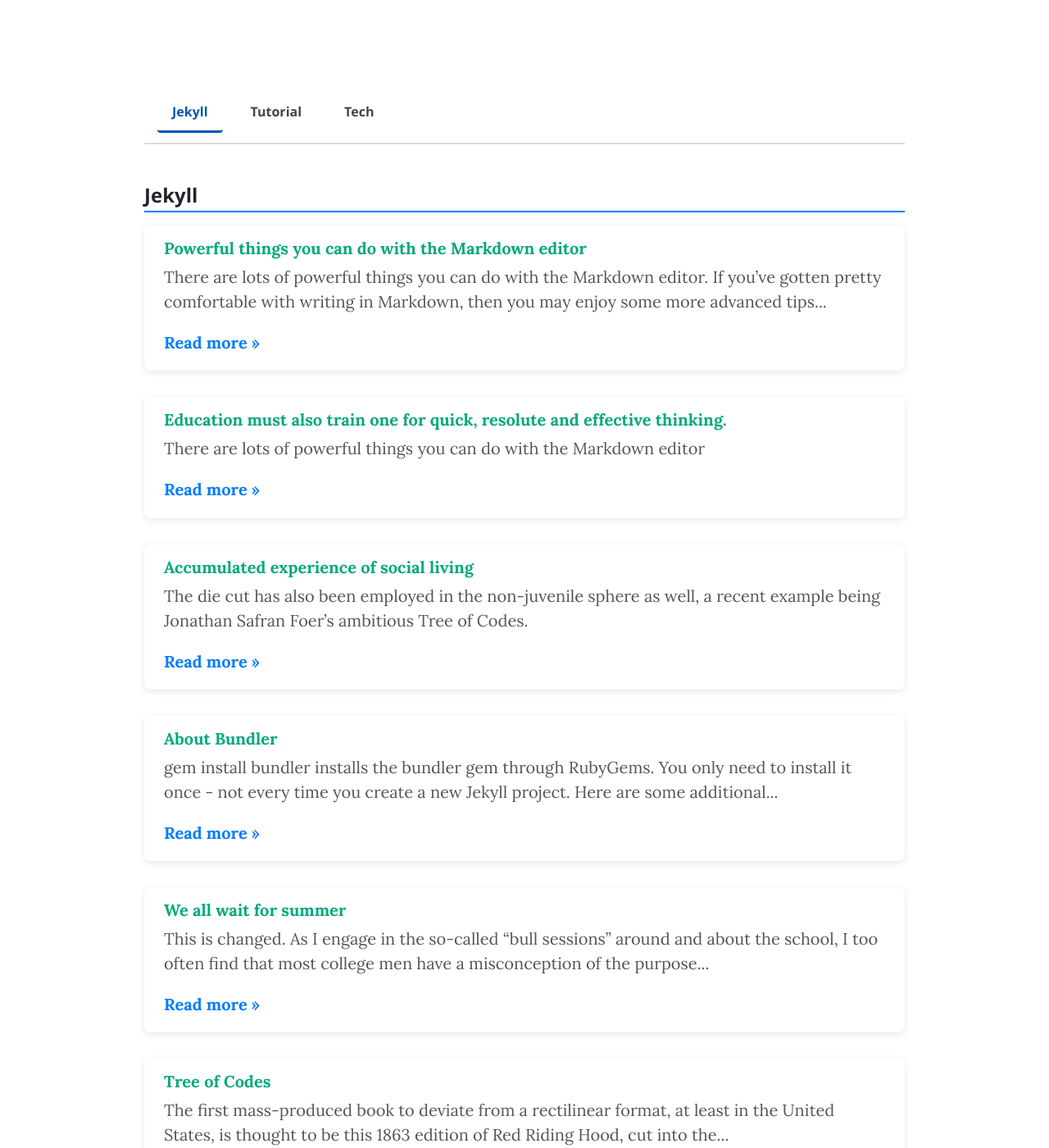
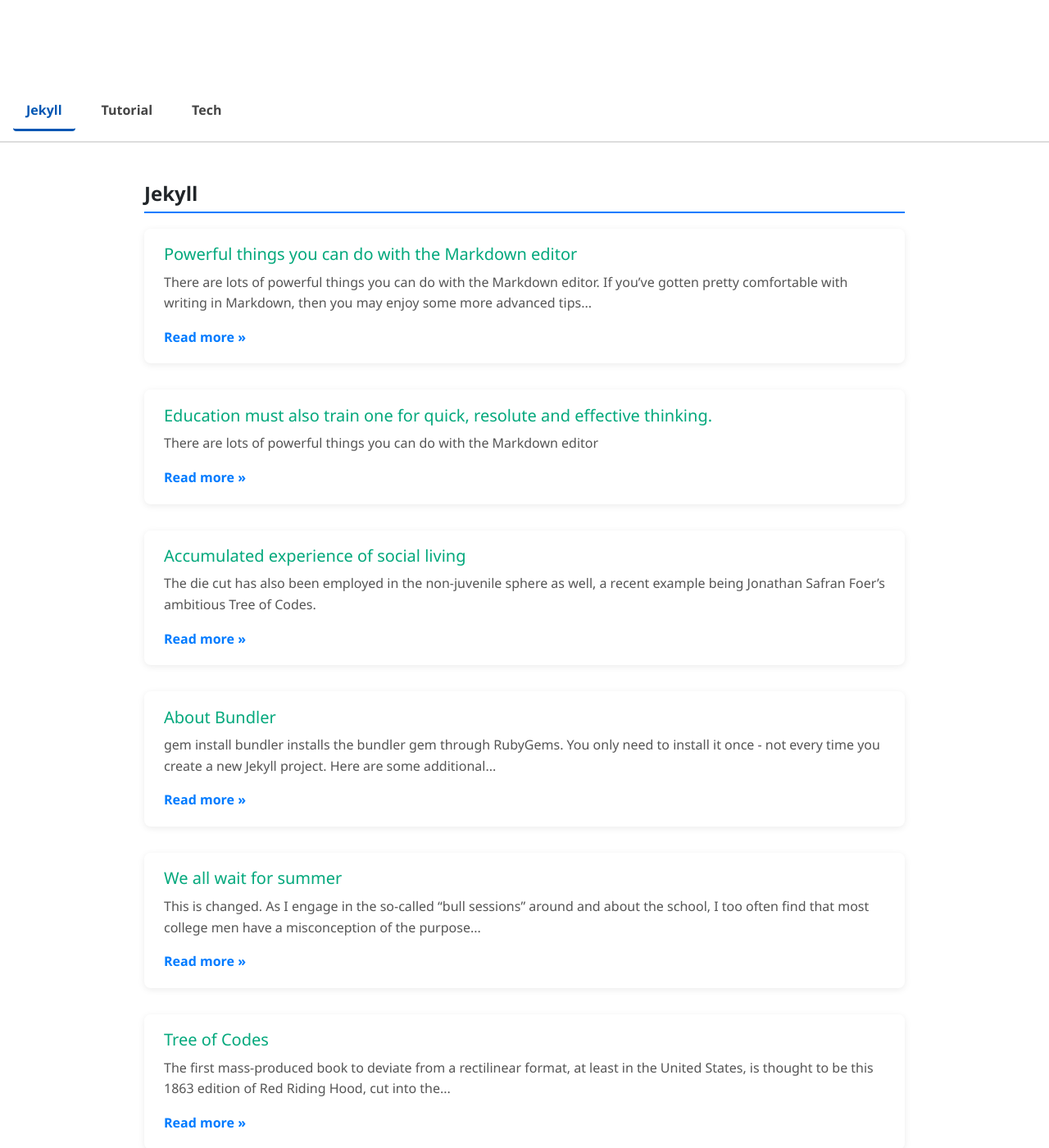
Before and after one commit to Rayean-Mahmud/rayean-mahmud.github.io, a Jekyll site: the page built from _pages/categories.html, in a window 1280 px wide and 1400 px high. Shown: the whole window at 82% size. Built offline with Jekyll 4.4.1, drawn with Linux system fonts in a browser that asks for light colours; nearby versions of some CDN libraries.

Commit message:
Update categories.html

```diff
--- a/_pages/categories.html
+++ b/_pages/categories.html
@@ -4,10 +4,14 @@
 permalink: "/categories.html"
 ---
 <style>
-  /* Container */
+  /* Page setup */
+  body > header, .site-header {
+    display: none !important;
+  }
+
   .container {
     max-width: 960px;
-    margin: 2rem auto 4rem;
+    margin: 2rem auto;
     padding: 0 1rem;
   }
 
@@ -16,200 +20,188 @@
     position: sticky;
     top: 0;
     background: #fff;
-    z-index: 9999;
+    z-index: 1000;
     display: flex;
+    overflow-x: auto;
     gap: 1rem;
-    overflow-x: auto;
     padding: 0.75rem 1rem;
     border-bottom: 2px solid #ddd;
     scrollbar-width: thin;
-    scrollbar-color: #888 transparent;
+    scrollbar-color: #aaa transparent;
   }
+
   .categories-bar::-webkit-scrollbar {
     height: 6px;
   }
+
   .categories-bar::-webkit-scrollbar-thumb {
-    background-color: #888;
+    background-color: #aaa;
     border-radius: 3px;
   }
-  .categories-bar::-webkit-scrollbar-track {
-    background: transparent;
-  }
 
-  /* Category links */
   .categories-bar a {
     text-decoration: none;
     color: #444;
     font-weight: 600;
-    padding: 10px 18px;
+    padding: 10px 16px;
     border-bottom: 3px solid transparent;
     text-transform: capitalize;
-    transition: color 0.3s ease, border-color 0.3s ease;
+    transition: all 0.3s ease;
     white-space: nowrap;
     border-radius: 4px;
   }
+
   .categories-bar a:hover,
   .categories-bar a:focus {
     color: #007bff;
-    border-bottom-color: #007bff;
+    background-color: #f0f8ff;
+    border-bottom: 3px solid #007bff;
     outline: none;
-    background-color: #e6f0ff;
-    cursor: pointer;
   }
 
-  /* Active category style (will be toggled by JS) */
   .categories-bar a.active {
     color: #0056b3;
-    border-bottom-color: #0056b3;
+    border-bottom: 3px solid #0056b3;
     font-weight: 700;
   }
 
-  /* Category section title */
+  /* Section titles */
   .category-title {
     font-size: 1.5rem;
     font-weight: 700;
     margin-top: 3rem;
-    margin-bottom: 1rem;
+    margin-bottom: 1.2rem;
+    padding-bottom: 0.4rem;
+    border-bottom: 2px solid #007bff;
     text-transform: capitalize;
-    border-bottom: 2px solid #007bff;
-    padding-bottom: 0.25rem;
   }
 
-  /* Blog post card container */
+  /* Blog card styling */
   .post-card {
-    display: flex;
-    flex-direction: column;
     margin-bottom: 2rem;
     border-radius: 8px;
+    box-shadow: 0 2px 8px rgba(0,0,0,0.08);
     overflow: hidden;
-    box-shadow: 0 2px 8px rgb(0 0 0 / 0.1);
+    background-color: #fff;
     transition: box-shadow 0.3s ease;
-    background: white;
-    cursor: pointer;
-  }
-  .post-card:hover,
-  .post-card:focus-within {
-    box-shadow: 0 6px 18px rgb(0 0 0 / 0.15);
   }
 
-  /* Post image full width */
+  .post-card:hover {
+    box-shadow: 0 6px 16px rgba(0,0,0,0.12);
+  }
+
   .post-card img {
     width: 100%;
     height: auto;
+    object-fit: cover;
     display: block;
   }
 
-  /* Post content */
   .post-content {
-    padding: 1rem 1.5rem;
+    padding: 1.2rem 1.5rem;
   }
+
   .post-content h2 {
-    margin: 0 0 0.5rem;
     font-size: 1.25rem;
+    margin-bottom: 0.6rem;
   }
+
   .post-content p {
-    margin: 0 0 1rem;
     color: #555;
-    line-height: 1.5;
+    line-height: 1.6;
+    margin-bottom: 1rem;
   }
-  .post-content a.read-more {
+
+  .read-more {
+    font-weight: 600;
     text-decoration: none;
     color: #007bff;
-    font-weight: 600;
     transition: color 0.3s ease;
   }
-  .post-content a.read-more:hover,
-  .post-content a.read-more:focus {
+
+  .read-more:hover {
     color: #0056b3;
-    outline: none;
   }
 
-  /* Responsive: Make sure categories bar scrolls on small screens */
+  /* Mobile responsiveness */
   @media (max-width: 600px) {
     .categories-bar {
-      padding: 0.5rem 0.5rem;
       gap: 0.5rem;
+      padding: 0.5rem 0.75rem;
     }
+
     .categories-bar a {
+      font-size: 0.9rem;
       padding: 8px 12px;
-      font-size: 0.9rem;
     }
   }
 </style>
 
+<div class="categories-bar">
+  {% for category in site.categories %}
+    <a href="#{{ category[0] | downcase }}" class="category-link">{{ category[0] | capitalize }}</a>
+  {% endfor %}
+</div>
+
 <div class="container">
-  <!-- Sticky horizontal categories bar -->
-  <nav class="categories-bar" aria-label="Categories Navigation">
   {% for category in site.categories %}
-      <a href="#{{ category[0] | downcase }}" class="category-link" tabindex="0">{{ category[0] | capitalize }}</a>
-    {% endfor %}
-  </nav>
-
-  <!-- Blog posts by category -->
-  <main>
-    {% for category in site.categories %}
-      <section id="{{ category[0] | downcase }}" tabindex="-1" aria-labelledby="{{ category[0] | downcase }}-title" class="category-section">
-        <h2 class="category-title" id="{{ category[0] | downcase }}-title">{{ category[0] | capitalize }}</h2>
+    <section id="{{ category[0] | downcase }}">
+      <h2 class="category-title">{{ category[0] | capitalize }}</h2>
 
       {% assign posts = category[1] %}
       {% for post in posts %}
         {% if post.title %}
-            <article class="post-card" role="article" tabindex="0" aria-label="Post: {{ post.title }}">
+          <div class="post-card">
             {% if post.featured_image %}
               <img src="{{ post.featured_image }}" alt="Featured image for {{ post.title }}">
             {% endif %}
             <div class="post-content">
-                <h2><a href="{{ post.url | relative_url }}" tabindex="-1">{{ post.title }}</a></h2>
+              <h2><a href="{{ post.url | relative_url }}">{{ post.title }}</a></h2>
               {% if post.excerpt %}
                 <p>{{ post.excerpt | strip_html | truncatewords: 30 }}</p>
               {% endif %}
-                <a href="{{ post.url | relative_url }}" class="read-more" tabindex="-1">Read more &raquo;</a>
+              <a href="{{ post.url | relative_url }}" class="read-more">Read more &raquo;</a>
             </div>
-            </article>
+          </div>
         {% endif %}
       {% endfor %}
     </section>
   {% endfor %}
-  </main>
 </div>
 
 <script>
-  // Smooth scrolling behavior for category links
+  // Smooth scroll to section
   document.querySelectorAll('.category-link').forEach(link => {
-    link.addEventListener('click', e => {
+    link.addEventListener('click', function(e) {
       e.preventDefault();
-      const targetId = link.getAttribute('href').substring(1);
-      const targetSection = document.getElementById(targetId);
-      if (targetSection) {
-        targetSection.scrollIntoView({ behavior: 'smooth', block: 'start' });
-        // Update focus for accessibility
-        targetSection.focus();
+      const targetId = this.getAttribute('href').slice(1);
+      const section = document.getElementById(targetId);
+      if (section) {
+        section.scrollIntoView({ behavior: 'smooth', block: 'start' });
+        section.focus({ preventScroll: true });
       }
     });
   });
 
-  // Highlight active category on scroll
-  const categoryLinks = document.querySelectorAll('.category-link');
-  const sections = Array.from(categoryLinks).map(link => {
-    return document.getElementById(link.getAttribute('href').substring(1));
+  // Highlight current category in sticky bar on scroll
+  const links = document.querySelectorAll('.category-link');
+  const sections = Array.from(links).map(link => document.getElementById(link.getAttribute('href').slice(1)));
+
+  function onScroll() {
+    const scrollY = window.scrollY;
+    let current = sections[0];
+
+    sections.forEach((section) => {
+      if (scrollY >= section.offsetTop - 200) {
+        current = section;
+      }
     });
 
-  function onScroll() {
-    let scrollPos = window.scrollY || window.pageYOffset;
-    let offset = 100; // Adjust for fixed nav height
-    let currentIndex = sections.findIndex(section => {
-      if (!section) return false;
-      return (section.offsetTop - offset) <= scrollPos;
-    });
-    if (currentIndex === -1) currentIndex = 0;
-
-    categoryLinks.forEach(link => link.classList.remove('active'));
-    if (categoryLinks[currentIndex]) {
-      categoryLinks[currentIndex].classList.add('active');
-    }
+    links.forEach(link => link.classList.remove('active'));
+    const activeLink = document.querySelector('.category-link[href="#' + current.id + '"]');
+    if (activeLink) activeLink.classList.add('active');
   }
 
-  window.addEventListener('scroll', onScroll);
-  // Initialize highlight on load
-  onScroll();
+  document.addEventListener('scroll', onScroll);
+  window.addEventListener('load', onScroll);
 </script>
```
Lines whose indentation alone changed are shown as unchanged.
